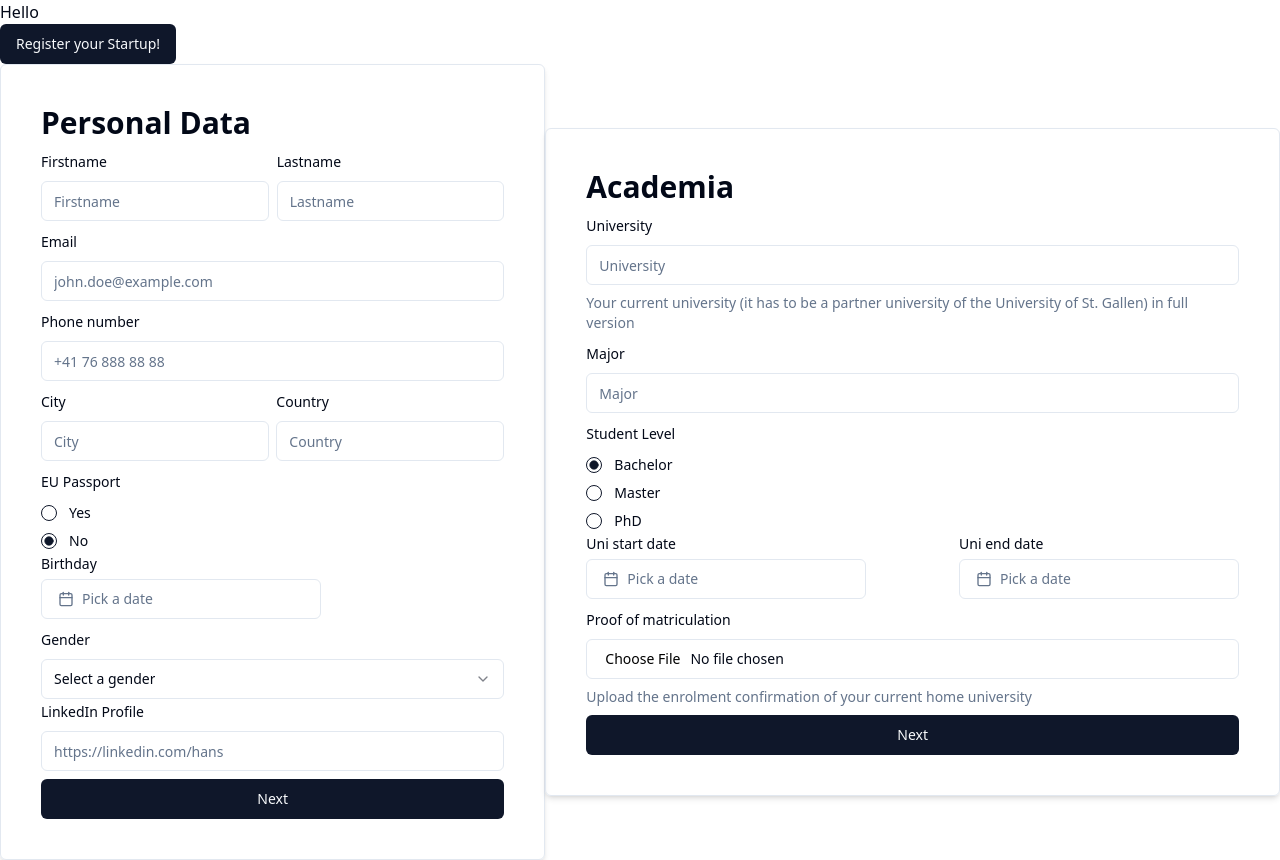
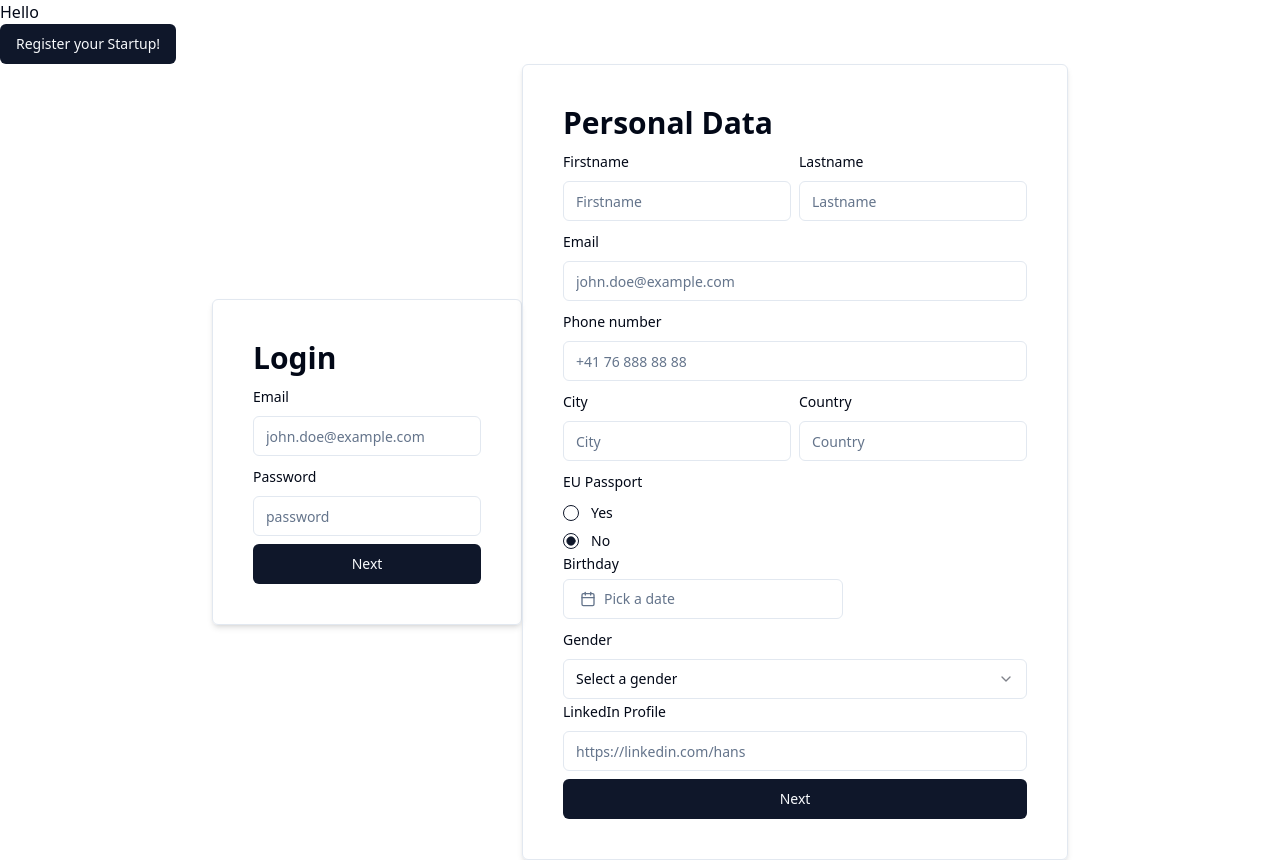
Before and after one commit to swyss/hack-42, a React (Vite) app in the folder frontend/: page / in a window 1280 px wide. Built offline with nearby package versions, Linux system fonts and the light colour scheme.

Commit message:
Login
Pauls requested Login

```diff
--- a/frontend/src/App.jsx
+++ b/frontend/src/App.jsx
@@ -3,6 +3,7 @@ import "./App.css";
 import { BrowserRouter, Routes, Route } from "react-router-dom";
 import Home from "./pages/Home";
 import CreateStartup from "./pages/startup/create/create";
+import LoginPage from "./pages/login/login";
 
 function App() {
   return (
@@ -10,6 +11,7 @@ function App() {
       <Routes>
         <Route path="/" element={<Home />} />
         <Route path="/startup/create" element={<CreateStartup />} />
+        <Route path="/login" element={<LoginPage />} />
       </Routes>
     </BrowserRouter>
   );
--- /dev/null
+++ b/frontend/src/components/form/login/login.jsx
@@ -0,0 +1,76 @@
+import React from "react";
+import {
+    Form,
+    FormControl,
+    FormField,
+    FormItem,
+    FormLabel,
+    FormMessage,
+} from "@/components/ui/form";
+import { Button } from "@/components/ui/button";
+//import { Textarea } from "@/components/ui/textarea";
+import { zodResolver } from "@hookform/resolvers/zod";
+import { LoginSchema } from "./loginSchema";
+import { useForm } from "react-hook-form";
+import { Input } from "@/components/ui/input";
+
+
+export default function login() {
+
+    const form = useForm({
+        resolver: zodResolver(LoginSchema),
+        defaultValues: {
+            email: "",
+            password: "",
+        },
+    });
+
+    function onSubmit(values) {
+
+        values.stepName = "personal";
+        //TODO either send data to backend or save in frontend for a single commit
+        console.log(values);
+    }
+
+    return (
+        <Form {...form} className="border shadow-md w-full">
+            <form
+            onSubmit={form.handleSubmit(onSubmit)}
+            className="flex flex-col gap-2 border p-10 rounded-md shadow-md"
+            >
+        <h1 className="font-bold text-3xl">Login</h1>
+        <div className="w-full">
+            <FormField
+            control={form.control}
+            name="email"
+            render={({ field }) => (
+                <FormItem>
+                <FormLabel>Email</FormLabel>
+                <FormControl>
+                <Input placeholder="john.doe@example.com" {...field} />
+                </FormControl>
+                <FormMessage />
+                </FormItem>
+            )}
+            />
+        </div>
+        <div className="w-full">
+            <FormField
+            control={form.control}
+            name="password"
+            render={({ field }) => (
+                <FormItem>
+                <FormLabel>Password</FormLabel>
+                <FormControl>
+                    <Input placeholder="password" {...field} />
+                </FormControl>
+                <FormMessage />
+                </FormItem>
+            )}
+            />
+        </div>
+        <Button type="submit">Next</Button>
+        </form>
+    </Form>
+    );
+}
--- /dev/null
+++ b/frontend/src/components/form/login/loginSchema.js
@@ -0,0 +1,9 @@
+import { z } from "zod";
+import validator, { isEmail } from "validator";
+
+export const LoginSchema = z.object({
+    email: z.string(validator.isEmail),
+    password: z.string()
+    .min(12, "Firstname must be at least 12 letters")
+    .max(255, "Lastname can't exeed 255 letters")
+});
--- a/frontend/src/pages/Home.jsx
+++ b/frontend/src/pages/Home.jsx
@@ -1,15 +1,18 @@
 import { Button } from "@/components/ui/button";
 
 import PersonalForm from "@/components/form/personalForm/personalForm";
-import AcademiaForm from "@/components/form/academia/academiaForm";
+//import AcademiaForm from "@/components/form/academia/academiaForm";
+
+import Login from "@/components/form/login/login";
+
 const Home = () => {
   return (
     <div>
       <h1>Hello</h1>
       <Button>Register your Startup!</Button>
       <div className="flex items-center justify-center">
+        <Login />
         <PersonalForm />
-        <AcademiaForm />
       </div>
     </div>
   );
--- /dev/null
+++ b/frontend/src/pages/login/login.jsx
@@ -0,0 +1,14 @@
+import React from "react";
+import Login from "@/components/form/login/login";
+
+export default function LoginPage() {
+    return(
+        <div className="flex items-center justify-center">
+            <div className="container">
+                <div className="flex flex-col items-center justify-center">
+                    <Login />
+                </div>
+            </div>
+        </div>
+    );
+}
```
Also changed, not shown: 1 other file (tests, documents, lock files or other folders).
